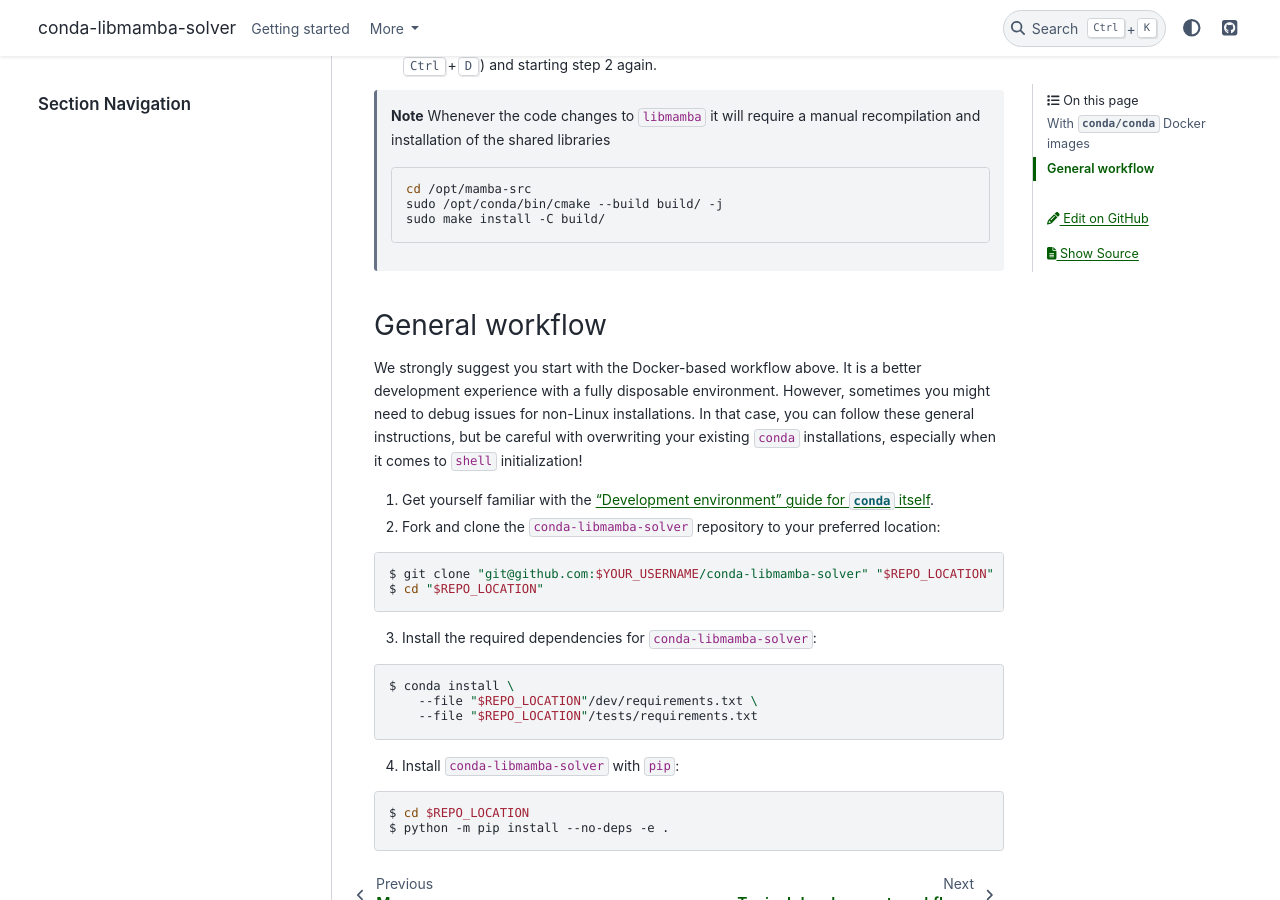
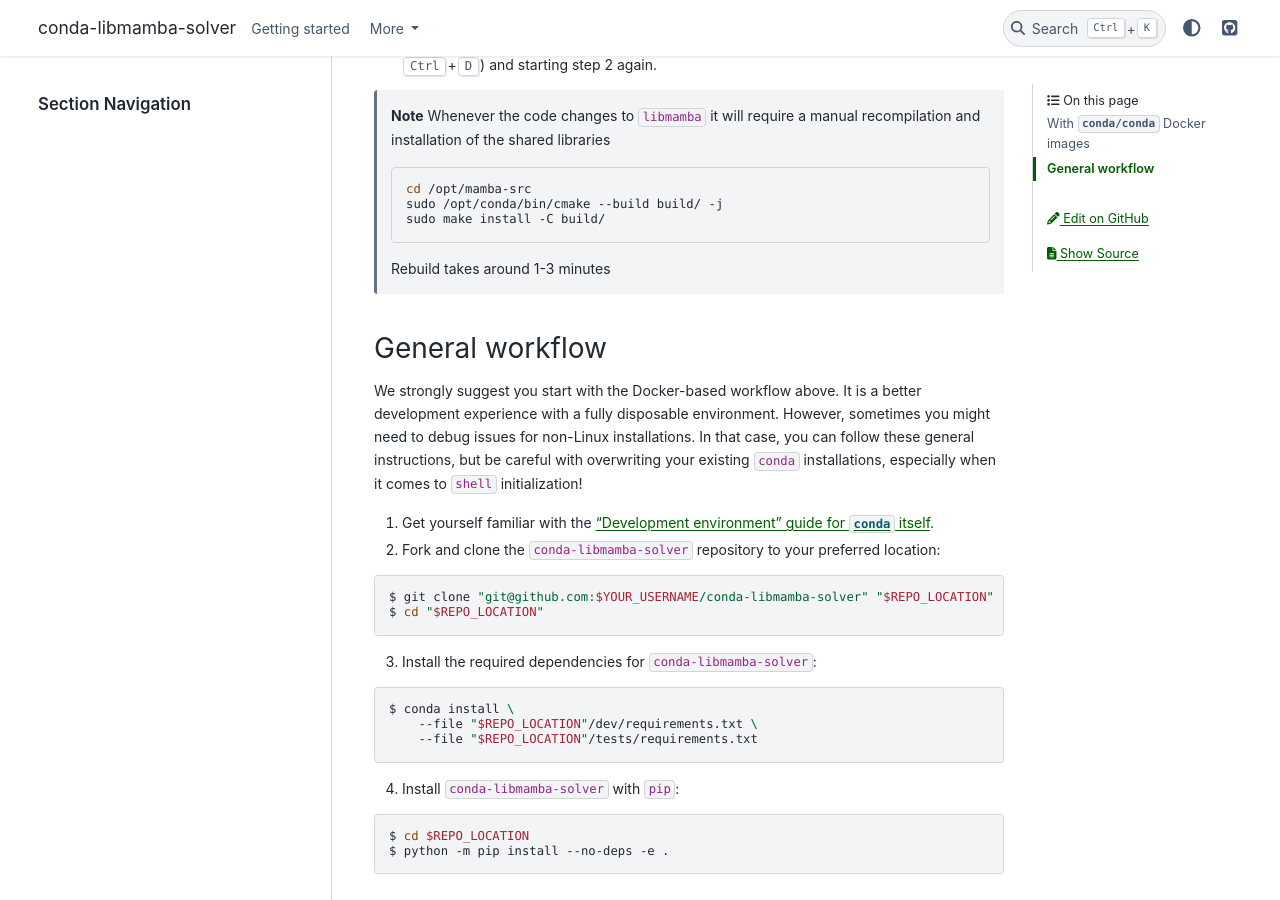
Before and after one commit to conda/conda-libmamba-solver, a Sphinx documentation site: the page built from docs/dev/setup.md, in a window 1280 px wide and 900 px high, scrolled down 1034 px. Built offline with Sphinx 7.4.7 and the PyData theme 0.15.4, drawn with Linux system fonts in a browser that asks for light colours.

Commit message:
Adding information on approximately how long test take

````diff
--- a/docs/dev/setup.md
+++ b/docs/dev/setup.md
@@ -48,6 +48,7 @@ $ docker run -it --rm \
 > sudo /opt/conda/bin/cmake --build build/ -j
 > sudo make install -C build/
 > ```
+> Rebuild takes around 1-3 minutes
 
 ## General workflow
 
````
